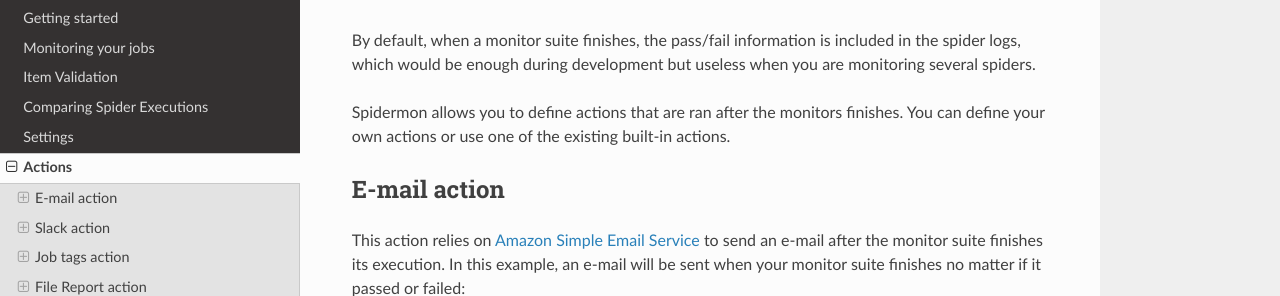
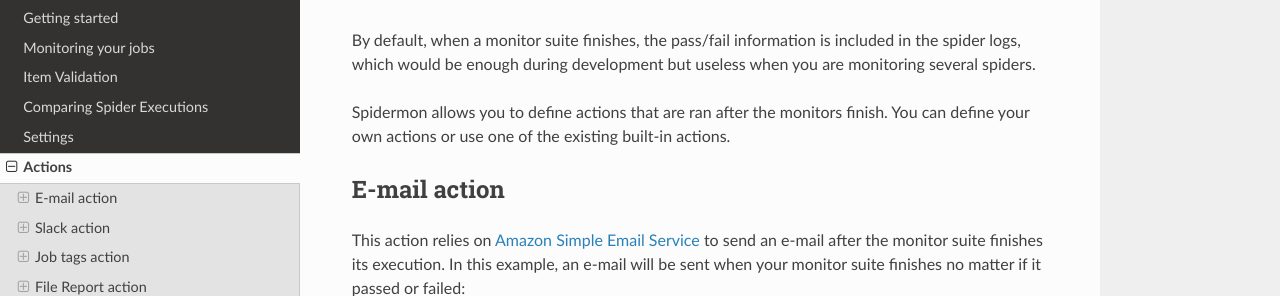
Before and after one commit to scrapinghub/spidermon, a Sphinx documentation site: the page built from docs/source/actions.rst, in a window 1280 px wide and 900 px high. Shown: the part 131-427 px from the top of the window. Built offline with Sphinx 7.4.7 and the Read the Docs theme 2.0.0, drawn with Linux system fonts in a browser that asks for light colours; some of the changed text lies outside the part shown.

Commit message:
docs: they finishes → they finish (#157)

```diff
--- a/docs/source/actions.rst
+++ b/docs/source/actions.rst
@@ -8,7 +8,7 @@ By default, when a monitor suite finishes, the pass/fail information is included
 in the spider logs, which would be enough during development but useless when
 you are monitoring several spiders.
 
-Spidermon allows you to define actions that are ran after the monitors finishes.
+Spidermon allows you to define actions that are ran after the monitors finish.
 You can define your own actions or use one of the existing built-in actions.
 
 .. _actions-email:
@@ -467,7 +467,7 @@ Sentry action
 ============
 
 This action allows you to send custom messages to `Sentry`_ when your
-monitor suites finishes their execution. To use this action
+monitor suites finish their execution. To use this action
 you need to provide the `Sentry DSN`_ in your `settings.py`
 file as follows:
 
```
